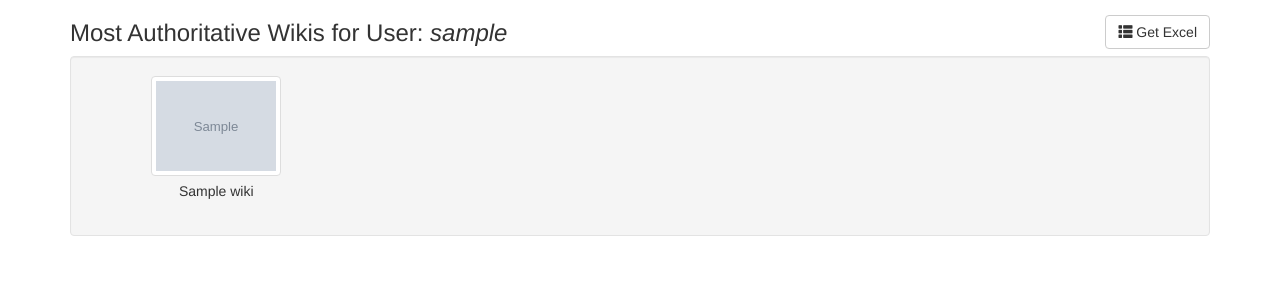
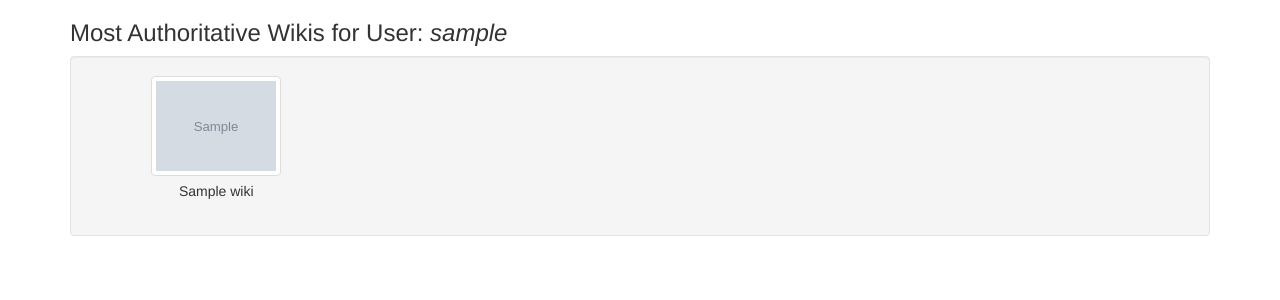
Before and after one commit to Wikia/WikiaAuthority, a Flask app: template AuthorityReporter/templates/wikis_for_user.html in a window 1280 px wide. Shown: the top 300 px of the page. Run offline with Flask 2, Linux system fonts and the light colour scheme; the template is opened without the code that fills it: most values are stand-ins (such as "Sample title", 1, 10 or a date in 2020); grey boxes marked "Sample" are stand-in pictures.

Commit message:
no excel button for now

```diff
--- a/AuthorityReporter/templates/wikis_for_user.html
+++ b/AuthorityReporter/templates/wikis_for_user.html
@@ -15,7 +15,7 @@
             <h3>Most Authoritative Wikis for User: <i>{{user_name}}</i></h3>
         </div>
         <div class="col-sm-3">
-            <a href="/topic/{{topic}}/wikis/xls" class="btn btn-default pull-right" style="margin-top: 15px;" role="button"><span class="glyphicon glyphicon-th-list"></span> Get Excel</a>
+
         </div>
     </div>
     <div class="well">
```
